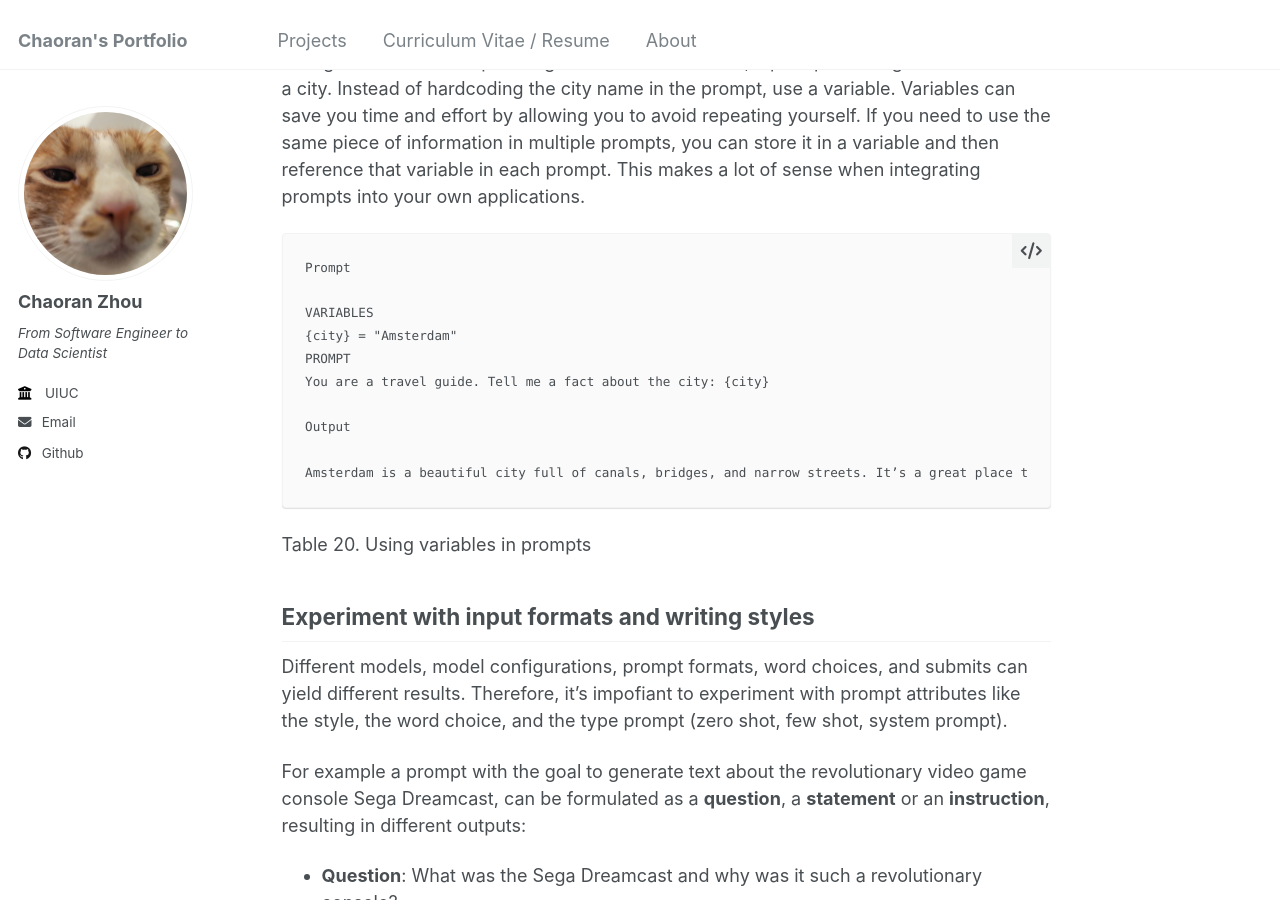
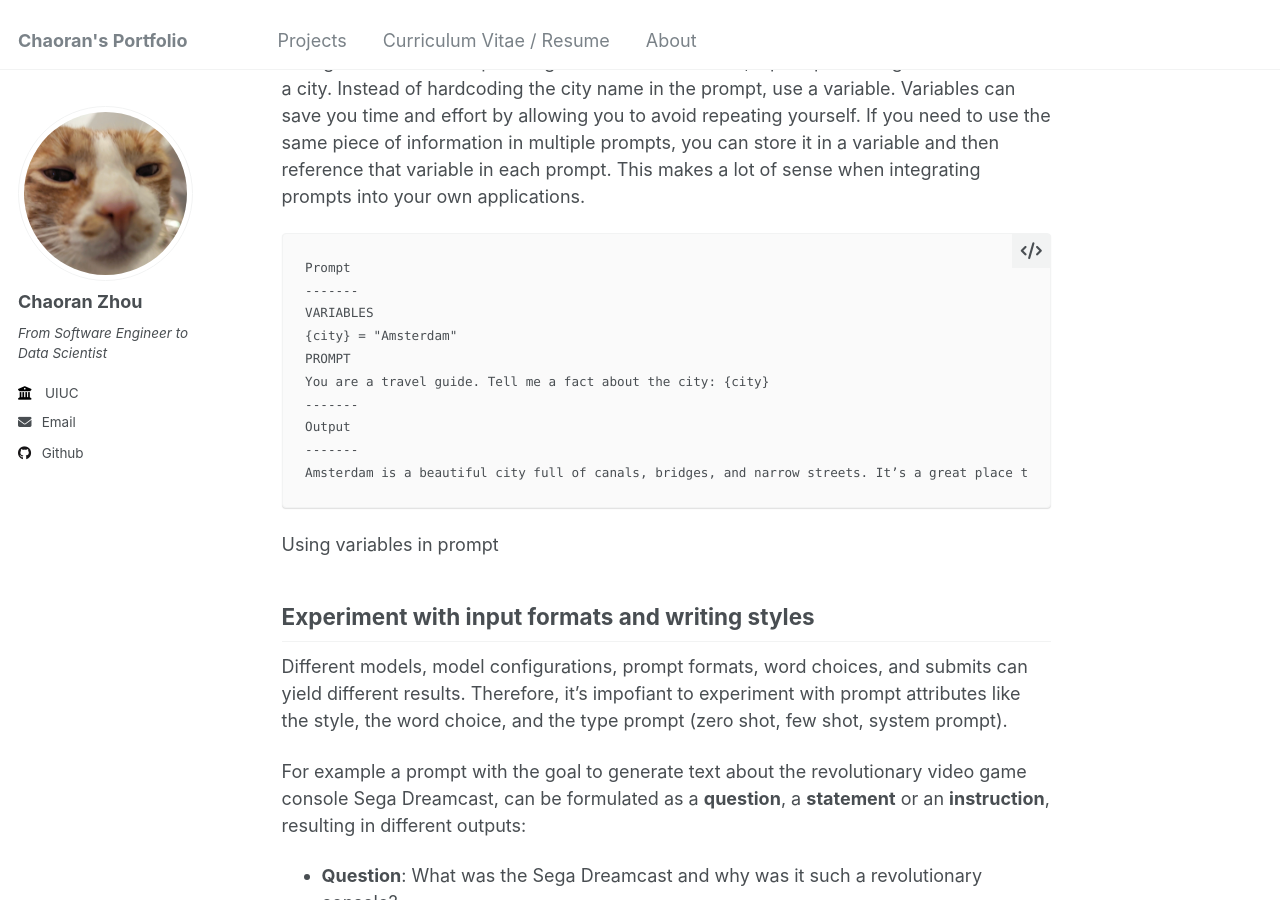
Before and after one commit to ranranrunforit/ranranrunforit.github.io, a Jekyll site: the page built from _projects/project-16.md, in a window 1280 px wide and 900 px high, scrolled down 16682 px. Built offline with Jekyll 4.4.1, drawn with Linux system fonts in a browser that asks for light colours.

Commit message:
Update project-16.md

````diff
--- a/_projects/project-16.md
+++ b/_projects/project-16.md
@@ -440,18 +440,17 @@ To reuse prompts and make it more dynamic use variables in the prompt, which can
 
 ```
 Prompt
-
+-------
 VARIABLES
 {city} = "Amsterdam"
 PROMPT
 You are a travel guide. Tell me a fact about the city: {city}
-
+-------
 Output
-
+-------
 Amsterdam is a beautiful city full of canals, bridges, and narrow streets. It’s a great place to visit for its rich history, culture, and nightlife.
 ```
-
-Table 20. Using variables in prompts
+Using variables in prompt
 
 
 ## Experiment with input formats and writing styles
````
